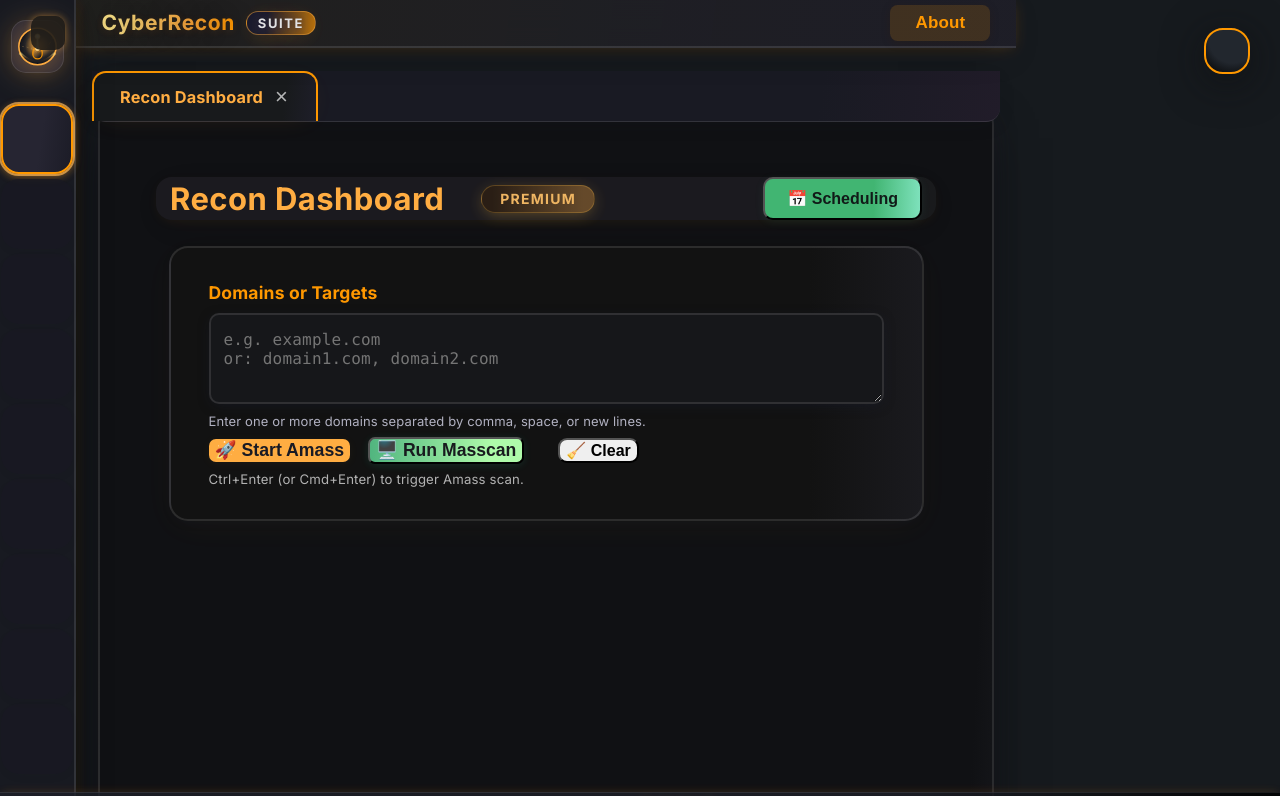
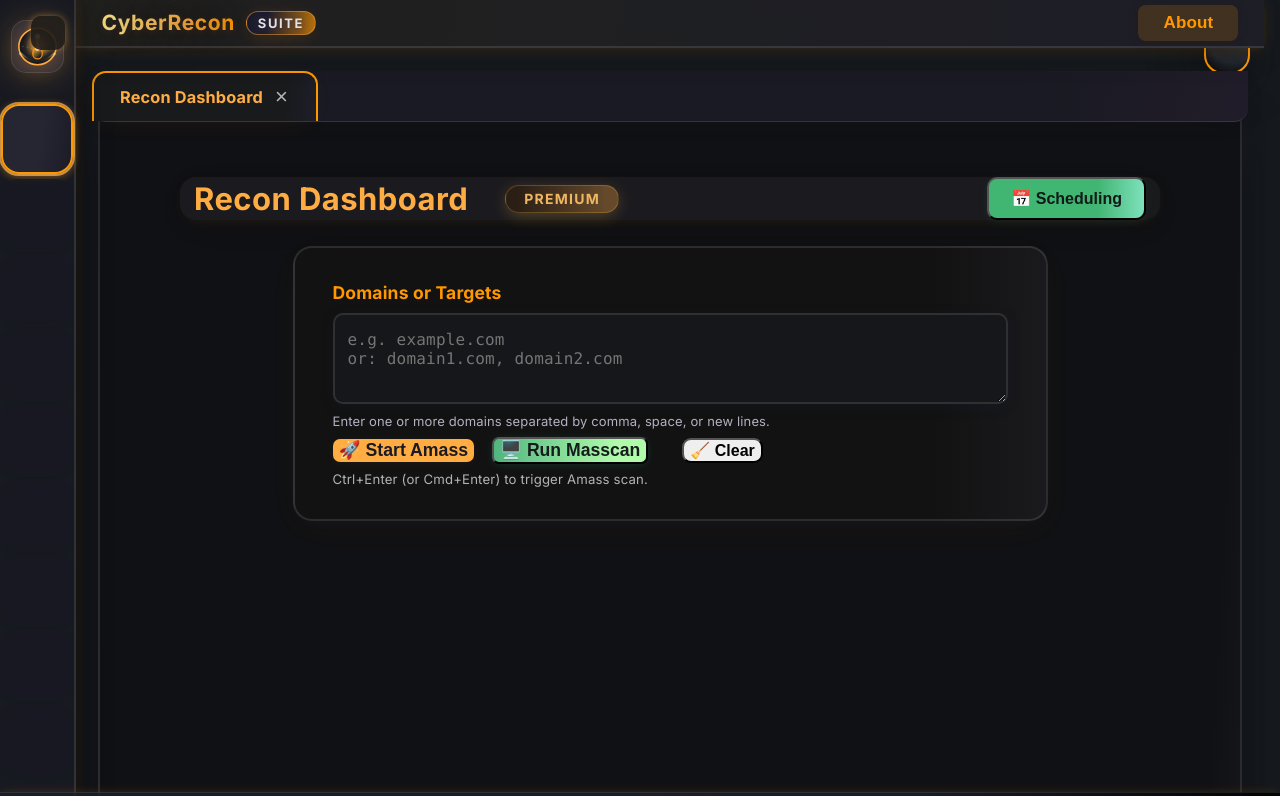
Before and after one commit to Workflow-Manager-admin/cyberrecon-suite-26911-689e7ecf, a React (Create React App) app in the folder cyberrecon_suite/: page / in a window 1280 px wide. Shown: the top 796 px of the page. Built offline with nearby package versions, Linux system fonts and the light colour scheme; the HTML template or start-up script is replaced by a standard one.

Commit message:
Auto-commit: Changes as of 2025-06-03T14:22:04.765774+00:00

```diff
--- a/cyberrecon_suite/src/App.js
+++ b/cyberrecon_suite/src/App.js
@@ -135,7 +135,7 @@
   const ActiveComp = MODULE_COMPONENTS[activeModule];
 
   // Sidebar width must match sidebar component
-  const SIDEBAR_WIDTH = 340; // Increased for extra premium, Burp Suite-like navigation
+  const SIDEBAR_WIDTH = 92; // Sync with Sidebar.js; compact modern nav
 
   return (
     <div
@@ -162,14 +162,14 @@
         style={{
           flex: 1,
           background: "var(--base-dark)",
-          // visually offset content a little more from sidebar for premium width
+          // Adjust premium padding to match compact sidebar
           marginLeft: 0,
           transition: "margin .22s cubic-bezier(.38,.71,.68,1)",
           minWidth: 0,
           position: "relative",
-          // Add a larger minWidth for main content for wide nav feel (especially at large screens)
           maxWidth: "calc(100vw - " + (sidebarOpen ? SIDEBAR_WIDTH : 0) + "px)",
-          boxSizing: "border-box"
+          boxSizing: "border-box",
+          paddingLeft: sidebarOpen ? 0 : 0,
         }}
       >
         <HeaderBar onAboutClick={() => setShowModal(true)} />
```
